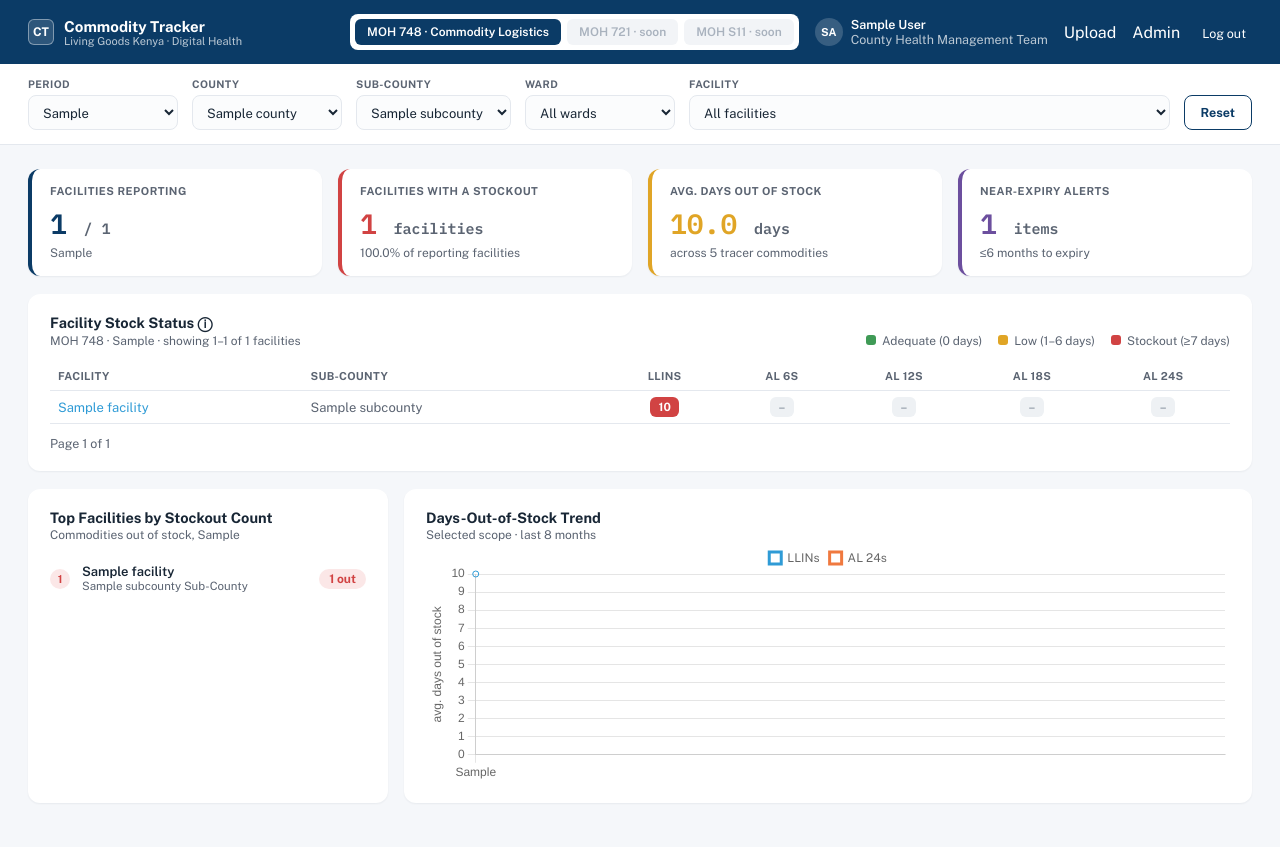
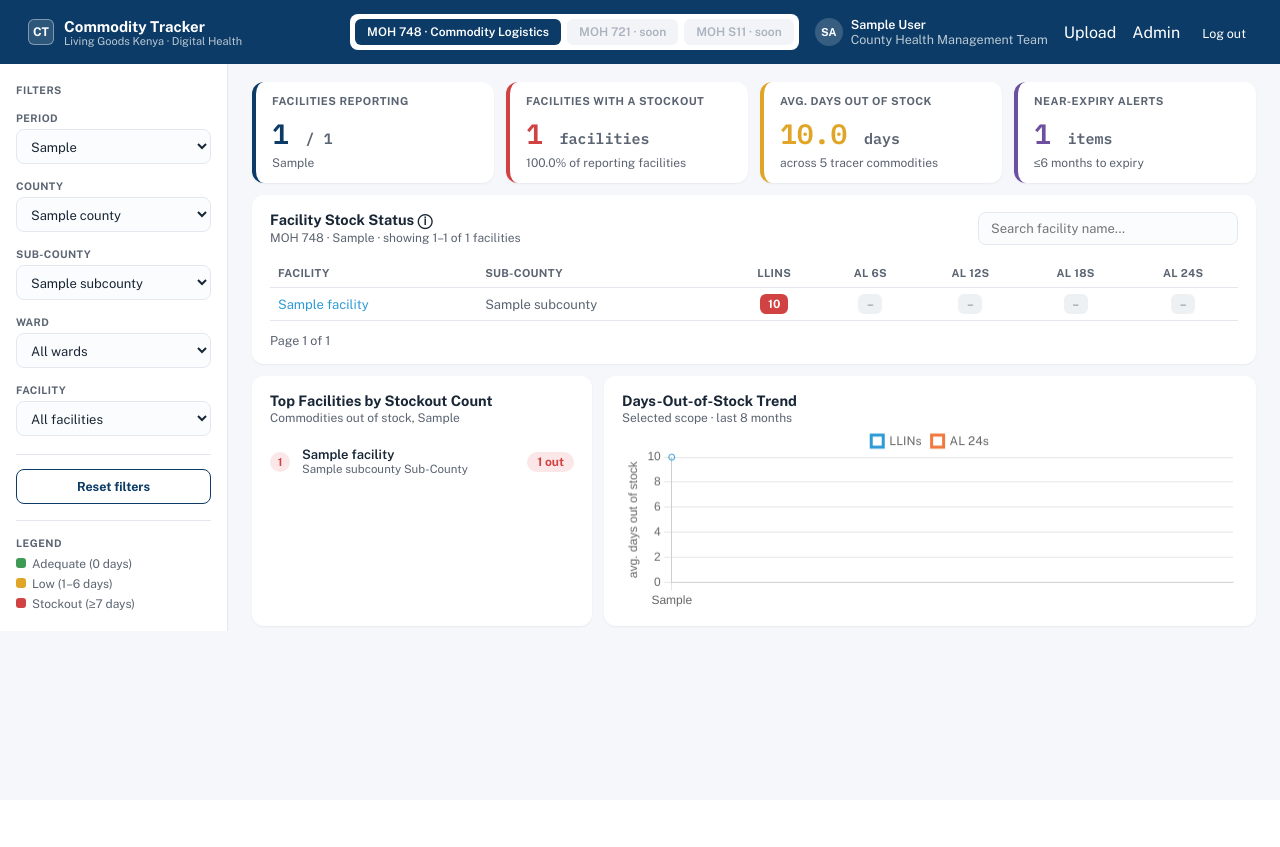
Before and after one commit to linetlucy-genchabe/Commodity-Tracker, a Django app: a page that uses templates/core/home.html in a window 1280 px wide. After the commit the page ends 631 px from the top, so only its background shows below. Run offline with Django 5.2, Linux system fonts and the light colour scheme; a user stored in the database is signed in; tables that the repository leaves empty hold one stand-in row (values such as "Sample post"); some libraries are stand-ins or nearby versions.

Commit message:
Move dashboard filters into a left sidebar, tighten spacing, add facility search

```diff
--- a/core/views.py
+++ b/core/views.py
@@ -260,12 +260,15 @@ def home(request):
     sub_county_id = request.GET.get("sub_county") or None
     ward_id = request.GET.get("ward") or None
     facility_id = request.GET.get("facility") or None
+    search_query = (request.GET.get("q") or "").strip()
 
     filtered_facilities = apply_geo_filters(
         facilities, county_id=county_id, sub_county_id=sub_county_id, ward_id=ward_id
     )
     if facility_id:
         filtered_facilities = filtered_facilities.filter(id=facility_id)
+    if search_query:
+        filtered_facilities = filtered_facilities.filter(name__icontains=search_query)
 
     records = MOH748Record.objects.filter(period=period, facility__in=filtered_facilities).select_related(
         "facility__ward__sub_county__county"
@@ -300,6 +303,7 @@ def home(request):
             "sub_county": sub_county_id or "",
             "ward": ward_id or "",
             "facility": facility_id or "",
+            "q": search_query,
         },
         "level": level,
         "kpis": build_kpis(records, filtered_facilities),
--- a/static/css/dashboard.css
+++ b/static/css/dashboard.css
@@ -49,7 +49,8 @@ a:hover{color:var(--navy); text-decoration:underline;}
   display:flex; align-items:center; justify-content:center; font-weight:700; font-size:11px;
 }
 
-/* filter bar */
+/* filter bar (legacy horizontal bar — no longer used by home.html, kept
+   in case a future page wants the same look) */
 .filter-bar{
   background:var(--card); border-bottom:1px solid var(--line);
   padding:14px 28px; display:flex; align-items:flex-end; gap:14px; flex-wrap:wrap;
@@ -66,13 +67,33 @@ a:hover{color:var(--navy); text-decoration:underline;}
 .btn-primary{background:var(--orange); color:#fff;}
 .btn-outline{background:#fff; color:var(--navy); border:1.5px solid var(--navy);}
 
-/* body */
-.dash-body{padding:24px 28px 44px; display:flex; flex-direction:column; gap:18px;}
+/* dashboard: left filter sidebar + main content, side by side */
+.dash-layout{display:flex; align-items:flex-start;}
+.filter-sidebar{
+  width:228px; flex:0 0 228px; background:var(--card); border-right:1px solid var(--line);
+  padding:20px 16px; display:flex; flex-direction:column; gap:16px;
+  position:sticky; top:0; align-self:flex-start; max-height:100vh; overflow-y:auto;
+}
+.filter-sidebar .filter-group select,
+.filter-sidebar .filter-group input{width:100%; min-width:0;}
+.sidebar-heading{font-size:10.5px; font-weight:700; color:var(--ink-soft); text-transform:uppercase; letter-spacing:.5px;}
+.sidebar-actions{border-top:1px solid var(--line); padding-top:14px; margin-top:2px;}
+.sidebar-legend{margin-top:auto; padding-top:16px; border-top:1px solid var(--line);}
+.legend-vertical{display:flex; flex-direction:column; gap:6px; font-size:12px; color:var(--ink-soft); margin-top:8px;}
+.legend-vertical .dot{width:10px; height:10px; border-radius:3px; display:inline-block; margin-right:6px;}
 
-.kpi-row{display:grid; grid-template-columns:repeat(4,1fr); gap:16px;}
+.facility-search{
+  border:1px solid var(--line); border-radius:8px; padding:8px 12px; font-size:13px;
+  font-family:inherit; background:#FBFCFD; color:var(--ink); width:260px; max-width:100%;
+}
+
+/* main content area (tightened up to cut down on blank space) */
+.dash-main{flex:1; min-width:0; padding:18px 24px 24px; display:flex; flex-direction:column; gap:12px;}
+
+.kpi-row{display:grid; grid-template-columns:repeat(4,1fr); gap:12px;}
 @media (max-width: 1000px){ .kpi-row{grid-template-columns:repeat(2,1fr);} }
 .kpi-card{
-  background:var(--card); border-radius:12px; padding:16px 18px;
+  background:var(--card); border-radius:12px; padding:13px 16px;
   box-shadow:0 1px 2px rgba(15,32,55,.06); border-left:4px solid var(--navy);
 }
 .kpi-card.stockout{border-color:var(--red);}
@@ -86,7 +107,7 @@ a:hover{color:var(--navy); text-decoration:underline;}
 .kpi-value.reporting{color:var(--navy);}
 .kpi-sub{font-size:12px; color:var(--ink-soft); margin-top:4px;}
 
-.card{background:var(--card); border-radius:12px; padding:20px 22px; box-shadow:0 1px 2px rgba(15,32,55,.06);}
+.card{background:var(--card); border-radius:12px; padding:16px 18px; box-shadow:0 1px 2px rgba(15,32,55,.06);}
 .card-title{font-size:14.5px; font-weight:700;}
 .card-sub{font-size:12px; color:var(--ink-soft); margin-top:2px;}
 
@@ -106,8 +127,18 @@ table.heatmap tr:nth-child(even){background:#FAFBFC;}
 .pill.RED{background:var(--red); color:#fff;}
 .pill.na{background:#EEF1F4; color:#9AA3AF;}
 
-.bottom-row{display:grid; grid-template-columns:360px 1fr; gap:16px;}
+.bottom-row{display:grid; grid-template-columns:340px 1fr; gap:12px;}
 @media (max-width: 900px){ .bottom-row{grid-template-columns:1fr;} }
+
+@media (max-width: 860px){
+  .dash-layout{flex-direction:column;}
+  .filter-sidebar{
+    width:100%; flex:none; border-right:none; border-bottom:1px solid var(--line);
+    position:static; max-height:none; flex-direction:row; flex-wrap:wrap; align-items:flex-end;
+  }
+  .filter-sidebar .filter-group{flex:1 1 140px;}
+  .sidebar-actions, .sidebar-legend{flex:0 0 100%; margin-top:0;}
+}
 
 .rank-item{display:flex; align-items:center; gap:12px; padding:8px 0;}
 .rank-num{
--- a/templates/core/home.html
+++ b/templates/core/home.html
@@ -3,7 +3,11 @@
 {% block title %}Dashboard — Commodity Tracker{% endblock %}
 {% block content %}
 
-<form class="filter-bar" method="get">
+<div class="dash-layout">
+
+  <form class="filter-sidebar" id="filterForm" method="get">
+    <div class="sidebar-heading">Filters</div>
+
     <div class="filter-group">
       <label for="period">Period</label>
       <select name="period" id="period" onchange="this.form.submit()">
@@ -39,19 +43,31 @@
         {% endfor %}
       </select>
     </div>
-  <div class="filter-group" style="flex-grow:1;">
+    <div class="filter-group">
       <label for="facility">Facility</label>
-    <select name="facility" id="facility" onchange="this.form.submit()" style="width:100%;">
+      <select name="facility" id="facility" onchange="this.form.submit()">
         <option value="">All facilities</option>
         {% for f in filters.facilities %}
           <option value="{{ f.id }}" {% if selected.facility == f.id|stringformat:"s" %}selected{% endif %}>{{ f.name }}</option>
         {% endfor %}
       </select>
     </div>
-  <a href="{% url 'home' %}" class="btn btn-outline">Reset</a>
+
+    <div class="sidebar-actions">
+      <a href="{% url 'home' %}" class="btn btn-outline" style="width:100%; text-align:center; display:block;">Reset filters</a>
+    </div>
+
+    <div class="sidebar-legend">
+      <div class="sidebar-heading">Legend</div>
+      <div class="legend-vertical">
+        <span><span class="dot" style="background:var(--green);"></span>Adequate (0 days)</span>
+        <span><span class="dot" style="background:var(--amber);"></span>Low (1&ndash;6 days)</span>
+        <span><span class="dot" style="background:var(--red);"></span>Stockout (&ge;7 days)</span>
+      </div>
+    </div>
   </form>
 
-<div class="dash-body">
+<div class="dash-main">
 
 {% if no_data %}
   <div class="card empty-note">
@@ -89,11 +105,6 @@
       <div>
         <div class="card-title">{% if level == "county" %}County Summary{% else %}Sub-County Summary{% endif %}</div>
         <div class="card-sub">MOH 748 &middot; {{ period_display }} &middot; click a row to drill down</div>
-      </div>
-      <div class="legend">
-        <span><span class="dot" style="background:var(--green);"></span>Adequate (0 days)</span>
-        <span><span class="dot" style="background:var(--amber);"></span>Low (1&ndash;6 days)</span>
-        <span><span class="dot" style="background:var(--red);"></span>Stockout (&ge;7 days)</span>
       </div>
     </div>
 
@@ -155,11 +166,7 @@
         </div>
         <div class="card-sub">MOH 748 &middot; {{ period_display }} &middot; showing {{ heatmap.page.start_index }}&ndash;{{ heatmap.page.end_index }} of {{ heatmap.page.paginator.count }} facilities</div>
       </div>
-      <div class="legend">
-        <span><span class="dot" style="background:var(--green);"></span>Adequate (0 days)</span>
-        <span><span class="dot" style="background:var(--amber);"></span>Low (1&ndash;6 days)</span>
-        <span><span class="dot" style="background:var(--red);"></span>Stockout (&ge;7 days)</span>
-      </div>
+      <input type="search" name="q" form="filterForm" value="{{ selected.q }}" placeholder="Search facility name&hellip;" class="facility-search" onkeydown="if(event.key==='Enter'){event.preventDefault(); this.form.submit();}">
     </div>
 
     <div style="overflow-x:auto;">
@@ -225,6 +232,8 @@
 {% endif %}
 </div>
 
+</div>
+
 {% if trend_json %}
 <script src="{% static 'js/chart.umd.js' %}"></script>
 <script>
```
Lines whose indentation alone changed are shown as unchanged.
